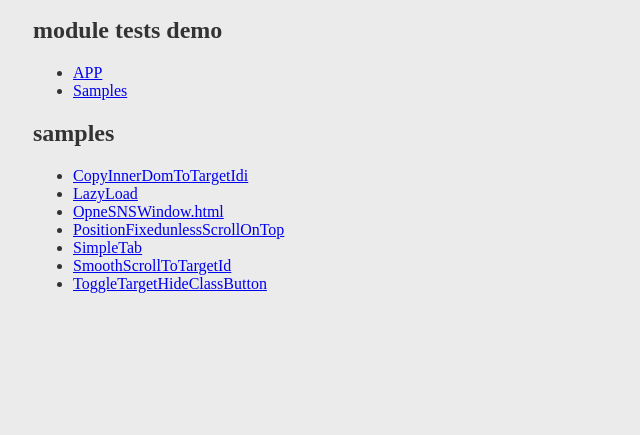
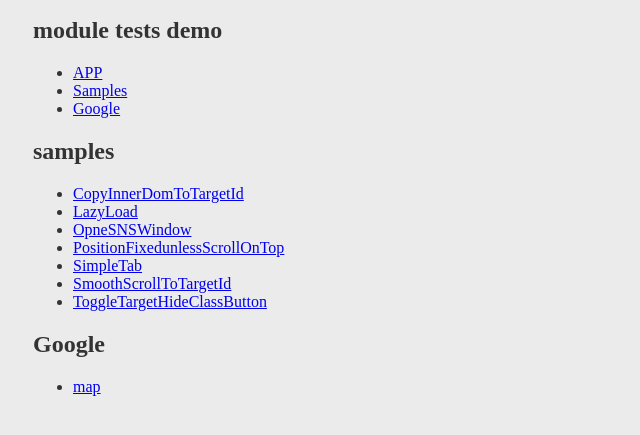
Before and after one commit to h-iwata/dojo-coffeescript-jquery-boilerplate, a plain HTML site: page index.html in a window 1280 px wide. Shown: the part 129-564 px from the top of the page, without its empty margins (157-797 px from the left). Drawn offline with nearby package versions, Linux system fonts and the light colour scheme; a script that the page names is missing.

Commit message:
add google map demo

```diff
--- a/index.html
+++ b/index.html
@@ -16,17 +16,24 @@
         <ul>
           <li><a href="/javascripts/">APP</a></li>
           <li><a href="/javascripts/src/util/doh/runner.html?test=Sample/tests/module">Samples</a></li>
+          <li><a href="/javascripts/src/util/doh/runner.html?test=Google/tests/module">Google</a></li>
         </ul>
 
         <h2>samples</h2>
         <ul>
-          <li><a href="/javascripts/coffee/Sample/tests/Views/CopyInnerDomToTargetId.html"> CopyInnerDomToTargetIdi</a></li>
+          <li><a href="/javascripts/coffee/Sample/tests/Views/CopyInnerDomToTargetId.html"> CopyInnerDomToTargetId</a></li>
           <li><a href="/javascripts/coffee/Sample/tests/Views/LazyLoad.html">LazyLoad</a></li>
-          <li><a href="/javascripts/coffee/Sample/tests/Views/OpenSNSWindow.html">OpneSNSWindow.html</a></li>
+          <li><a href="/javascripts/coffee/Sample/tests/Views/OpenSNSWindow.html">OpneSNSWindow</a></li>
           <li><a href="/javascripts/coffee/Sample/tests/Views/PositionFixedUnlessScrollOnTop.html">PositionFixedunlessScrollOnTop</a></li>
           <li><a href="/javascripts/coffee/Sample/tests/Views/SimpleTab.html">SimpleTab</a></li>
           <li><a href="/javascripts/coffee/Sample/tests/Views/SmoothScrollToTargetId.html">SmoothScrollToTargetId</a></li>
           <li><a href="/javascripts/coffee/Sample/tests/Views/ToggleTargetHideClassButton.html">ToggleTargetHideClassButton</a></li>
+        </ul>
+
+        <h2>Google</h2>
+        <ul>
+          <li><a href="/javascripts/coffee/Google/tests/Views/Map.html">map</a></li>
+        </ul>
 	    	<section>
 	    </div>
 		<script type="text/javascript" src="//ajax.googleapis.com/ajax/libs/jquery/1.10.2/jquery.min.js"></script>
```
Also changed, not shown: javascripts/coffee/Google/tests/Views/Map.html (+5 -5 lines).
